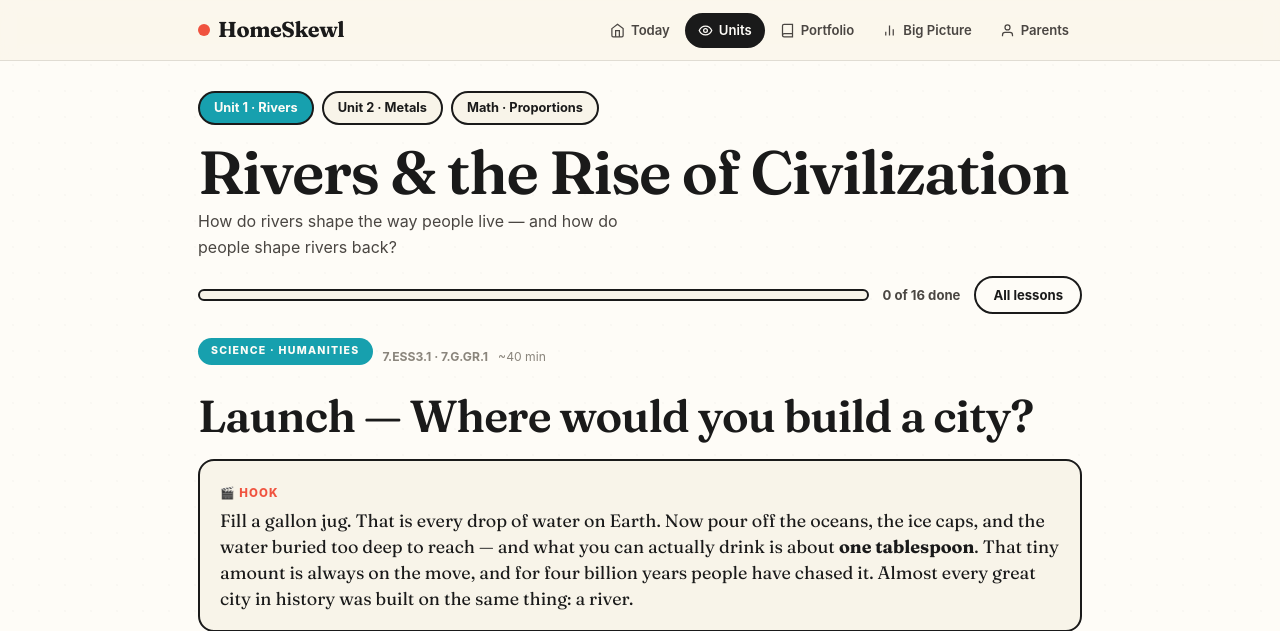
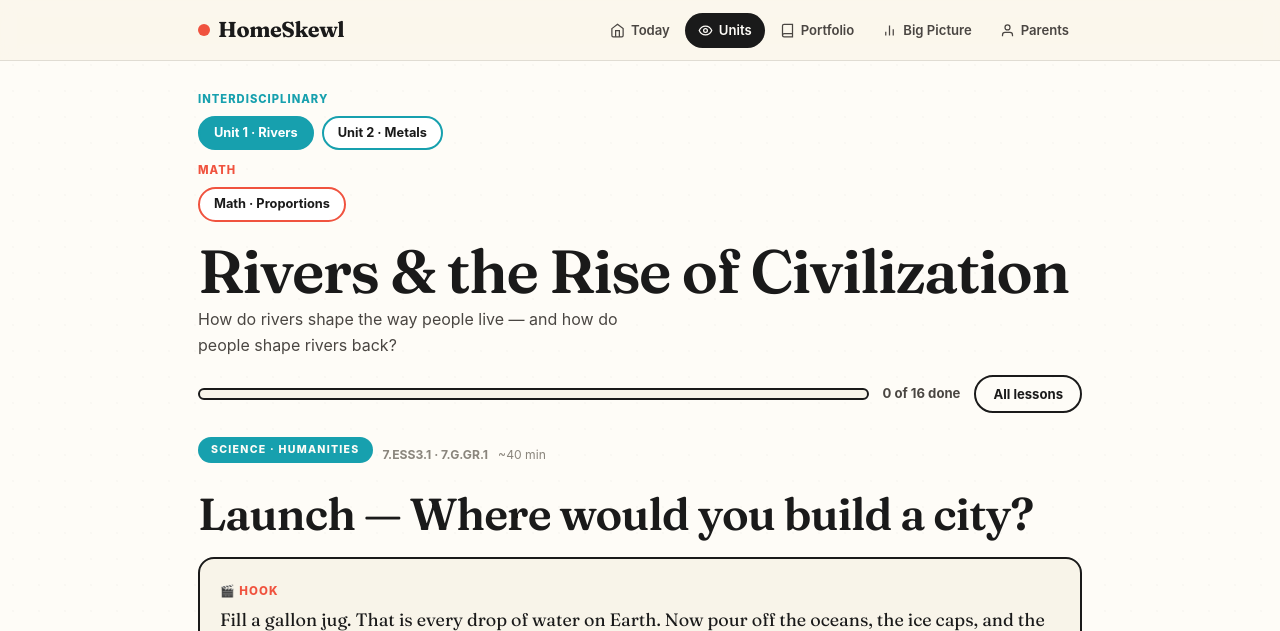
Before and after one commit to rootsroamhome/CrasherLMS, a plain HTML site: page unit.html in a window 1280 px wide. Shown: the top 631 px of the page. Drawn offline with Linux system fonts and the light colour scheme; a web font is replaced by a local one.

Commit message:
Unit page: split switcher into labeled interdisciplinary (teal) + math (coral) rows
Co-Authored-By: Claude Fable 5 <noreply@anthropic.com>

```diff
--- a/styles.css
+++ b/styles.css
@@ -923,10 +923,18 @@ a:hover > .circle-arrow, .circle-arrow:hover { background: var(--ink); color: va
    Rivers Unit — self-paced progression
    ========================================================= */
 .u-head { margin-bottom: 24px; }
-.u-switch { display: flex; gap: 8px; flex-wrap: wrap; margin-bottom: 18px; }
-.u-switch-link { font-size: 0.8rem; font-weight: 700; text-decoration: none; color: var(--ink); background: var(--cream-2); border: 2px solid var(--ink); border-radius: 20px; padding: 5px 14px; transition: transform 0.15s ease, background 0.15s ease; }
+.u-switch-wrap { display: flex; flex-direction: column; gap: 12px; margin-bottom: 20px; }
+.u-switch-label { font-size: 0.7rem; font-weight: 800; text-transform: uppercase; letter-spacing: 0.09em; color: var(--text-dim); margin-bottom: 7px; }
+.u-switch { display: flex; gap: 8px; flex-wrap: wrap; margin-bottom: 0; }
+.u-switch-link { font-size: 0.8rem; font-weight: 700; text-decoration: none; color: var(--ink); background: var(--paper); border: 2px solid var(--ink); border-radius: 20px; padding: 5px 14px; transition: transform 0.15s ease, background 0.15s ease; }
 .u-switch-link:hover { transform: translateY(-2px); }
-.u-switch-link.on { background: var(--teal); color: var(--cream); }
+/* two color-coded groups: interdisciplinary = teal, math = coral */
+.u-switch-group.core  .u-switch-link { border-color: var(--teal); }
+.u-switch-group.core  .u-switch-link.on { background: var(--teal); color: #fff; }
+.u-switch-group.math  .u-switch-link { border-color: var(--coral); }
+.u-switch-group.math  .u-switch-link.on { background: var(--coral); color: #fff; }
+.u-switch-group.core  .u-switch-label { color: var(--teal); }
+.u-switch-group.math  .u-switch-label { color: var(--coral); }
 .u-progress { display: flex; align-items: center; gap: 14px; margin-top: 16px; flex-wrap: wrap; }
 .u-progress-bar { flex: 1; min-width: 140px; height: 12px; background: var(--cream-2); border: 2px solid var(--ink); border-radius: 20px; overflow: hidden; }
 .u-progress-fill { height: 100%; background: var(--teal); border-radius: 20px; transition: width 0.4s ease; }
--- a/unit.js
+++ b/unit.js
@@ -235,10 +235,17 @@ function render() {
   const doneCount = Object.keys(state.done).filter(k => state.done[k]).length;
   const pct = Math.round((doneCount / UNIT.cards.length) * 100);
 
-  const switcher = HS_UNITS.length > 1 ? `<div class="u-switch">${HS_UNITS.map(u => {
-    const d = unitDoneCount(u);
-    return `<a class="u-switch-link${u.id === UNIT.id ? ' on' : ''}" href="unit.html?u=${u.id}">${esc(u.short || u.title)}${d ? ` · ${d}/${u.cards.length}` : ''}</a>`;
-  }).join('')}</div>` : '';
+  const switchRow = (units, cls, label) => units.length ? `<div class="u-switch-group ${cls}">
+    <div class="u-switch-label">${label}</div>
+    <div class="u-switch">${units.map(u => {
+      const d = unitDoneCount(u);
+      return `<a class="u-switch-link${u.id === UNIT.id ? ' on' : ''}" href="unit.html?u=${u.id}">${esc(u.short || u.title)}${d ? ` · ${d}/${u.cards.length}` : ''}</a>`;
+    }).join('')}</div></div>` : '';
+  const coreUnits = HS_UNITS.filter(u => u.track !== 'math');
+  const mathUnits = HS_UNITS.filter(u => u.track === 'math');
+  const switcher = HS_UNITS.length > 1
+    ? `<div class="u-switch-wrap">${switchRow(coreUnits, 'core', 'Interdisciplinary')}${switchRow(mathUnits, 'math', 'Math')}</div>`
+    : '';
 
   document.getElementById('unit-app').innerHTML = `
     <div class="u-head">
```
